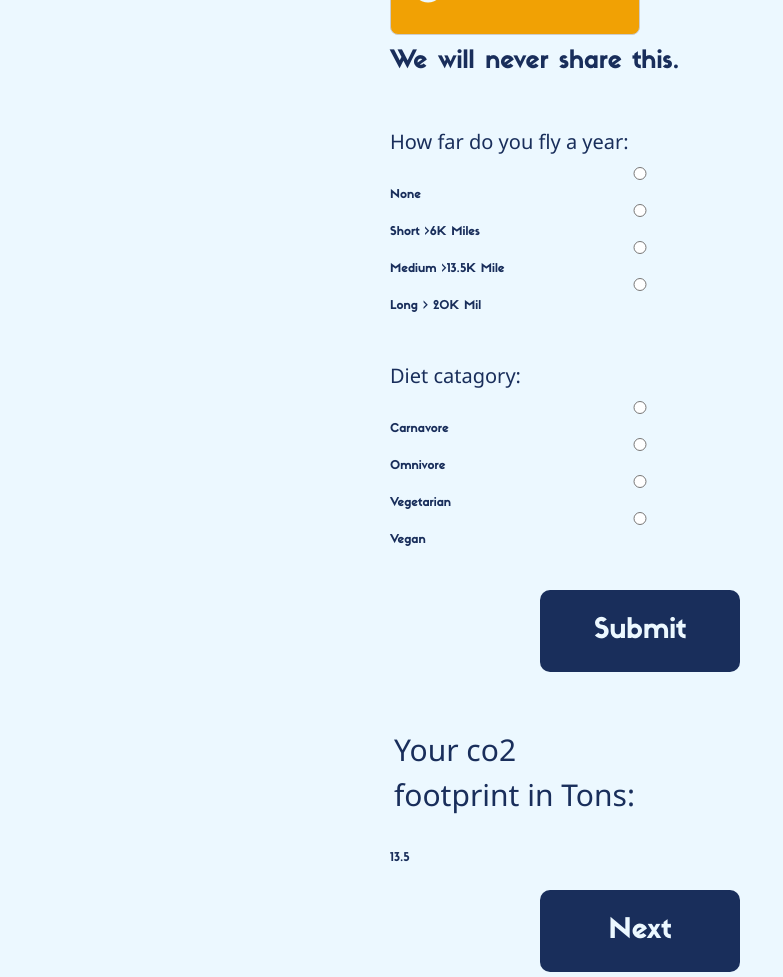
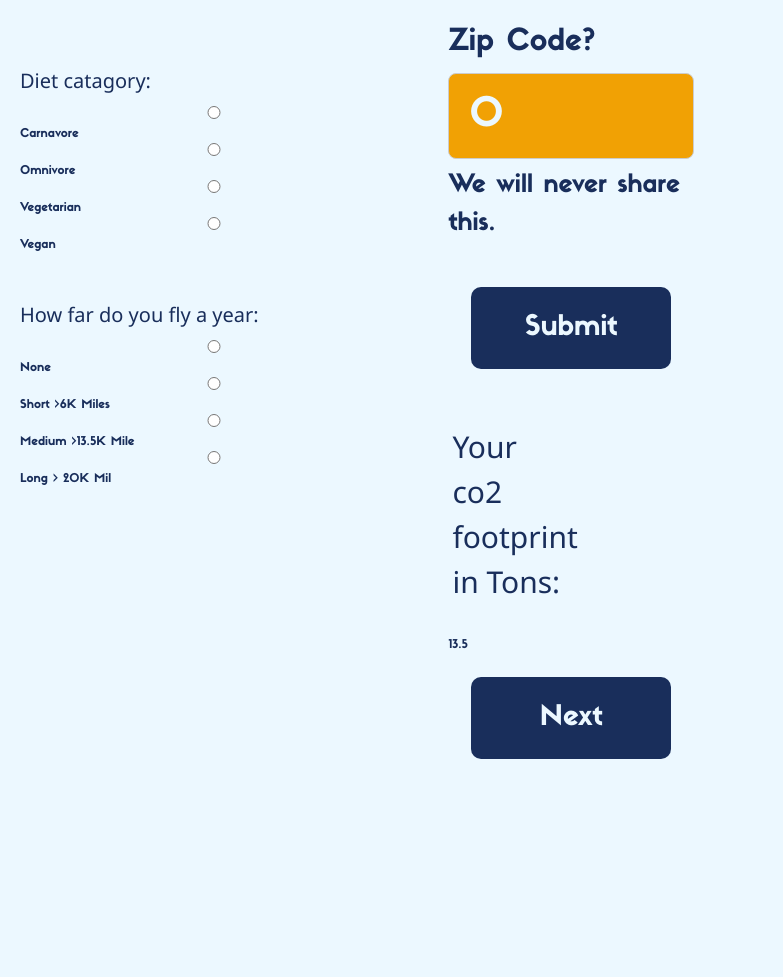
Before and after one commit to BOB450/LightCo2-Survay, a PHP site: page / in a window 1280 px wide. Shown: the whole page, without its empty margins (0-783 px from the left). After the commit the page ends 759 px from the top, so only its background shows below. Run offline with PHP 8.4, Linux system fonts and the light colour scheme.

Commit message:
Formating

```diff
--- a/index.php
+++ b/index.php
@@ -4,6 +4,7 @@
 
 <link rel="stylesheet" href="https://www.w3schools.com/w3css/4/w3.css">
 <link rel="stylesheet" href="style.css">
+<meta name="viewport" content="width=device-width, initial-scale=1.0">
 
 <body>
 
@@ -54,15 +55,22 @@ function myFunction() {
 
 <form method="post" action="<?php echo htmlspecialchars($_SERVER["PHP_SELF"]);?>">
 
-  <h2>Carbon Survay</h2>
-
-  <div> <!--This div contains the zipcode textbox. TODO: format-->
+  <div class="left"> <!--This div contains the zipcode textbox. TODO: format-->
     <div style="font-size: 30px;">Zip Code?</div> <input type="text" class="w3-input w3-border w3-round-large" name="zipcode" value="<?php echo $zipcode;?>">
     <div style="font-size: 25px;">We will never share this.</div>
   </div>
 
   <br><br>
 
+  <div class="main">
+    <div> <!--This div contains the diet question for formating. TODO: format-->
+        <h4>  Diet catagory:</h4>
+       <input type="radio" name="diet" <?php if (isset($diet) && $diet=="3.3") echo "checked";?> value="3.3">Carnavore
+       <input type="radio" name="diet" <?php if (isset($diet) && $diet=="2.5") echo "checked";?> value="2.5">Omnivore
+       <input type="radio" name="diet" <?php if (isset($diet) && $diet=="1.7") echo "checked";?> value="1.7">Vegetarian
+       <input type="radio" name="diet" <?php if (isset($diet) && $diet=="1.5") echo "checked";?> value="1.5">Vegan
+    </div>
+    <br><br>
     <div> <!--This div contains the Milage textbox. TODO: format-->
       <h4>How far do you fly a year:</h4>
       <input type="radio" name="travel" <?php if (isset($travel) && $travel=="3.3") echo "checked";?> value=".2">None
@@ -70,19 +78,9 @@ function myFunction() {
       <input type="radio" name="travel" <?php if (isset($travel) && $travel=="1.7") echo "checked";?> value="4.5">Medium >13.5K Mile
       <input type="radio" name="travel" <?php if (isset($travel) && $travel=="1.5") echo "checked";?> value="11.5"> Long > 20K Mil
     </div>
-
+  </div>
   <br><br>
-
-  <div> <!--This div contains the diet question for formating. TODO: format-->
-    <h4>  Diet catagory:</h4>
-    <input type="radio" name="diet" <?php if (isset($diet) && $diet=="3.3") echo "checked";?> value="3.3">Carnavore
-    <input type="radio" name="diet" <?php if (isset($diet) && $diet=="2.5") echo "checked";?> value="2.5">Omnivore
-    <input type="radio" name="diet" <?php if (isset($diet) && $diet=="1.7") echo "checked";?> value="1.7">Vegetarian
-    <input type="radio" name="diet" <?php if (isset($diet) && $diet=="1.5") echo "checked";?> value="1.5">Vegan
-  </div>
-
-  <br><br>
-
+  <div class="right">
     <div class="buttonholder"> <!--This div containes the submit button. TODO: format-->
       <input class="button" class="block" type="submit" name="Apply" value="Submit">
     </div>
@@ -100,6 +98,7 @@ function myFunction() {
     <div class="buttonholder"> <!--This div containes the Next Button. TODO: format-->
      <button class="button" onclick="myFunction()"> <span>Next </span> </button>
     <div>
+  </div>
 
 </form>
 
--- a/style.css
+++ b/style.css
@@ -5,48 +5,17 @@ font-size:12px;
 p, h1, form, button{border:0; margin:0; padding:0;}
 .spacer{clear:both; height:1px;}
 /* ----------- My Form ----------- */
-.form{
-margin:0 auto;
-width:400px;
-padding:14px;
-}
 html, body {
 	width: 100%;
 	height: 100%;
 	display: -webkit-box;
 	display: flex;
-	-webkit-box-align: center;
-			align-items: center;
-	-webkit-box-pack: center;
-			justify-content: center;
 	color: #192E5B;
 	background-color: #ECF8FF;
 	-webkit-user-select: none;
 	   -moz-user-select: none;
 		-ms-user-select: none;
 			user-select: none;
-  }
-
-
-  #form-wrapper {
-  width: 100%;
-  display: -webkit-box;
-  display: flex;
-  -webkit-box-orient: vertical;
-  -webkit-box-direction: normal;
-      flex-direction: column;
-  -webkit-box-align: center;
-      align-items: center;
-  }
-
-  form {
-  width: 90%;
-  max-width: 500px;
-  }
-  form #form-title {
-  margin-top: 0;
-  font-weight: 400;
-  text-align: center;
   }
 
 /* ----------- basic ----------- */
@@ -237,7 +140,7 @@ button,input
   input[type=text] {
 	background-color:  #F1A104;
 	border: 6px solid  #F1A104;
-	width: 50%;
+	width: 100%;
 	padding: 12px 20px;
 	margin: 8px 0;
 	box-sizing: border-box;
@@ -250,3 +153,28 @@ button,input
     font-family: Sifon;
     src: local('SIFONN_PRO.woff'), url('SIFONN_PRO.woff') format('woff');
 }
+
+.left {
+	padding:20px;
+	float:right;
+	width:40%; /* The width is 40%, by default */
+  }
+
+  .main {
+	padding:20px;
+	float:left;
+	width:60%; /* The width is 60%, by default */
+  }
+
+  .right {
+	padding:20px;
+	float:left;
+	width:40%; /* The width is 40%, by default */
+  }
+
+  /* Use a media query to add a break point at 800px: */
+  @media screen and (max-width:800px) {
+	.left, .main, .right {
+	  width:100%; /* The width is 100%, when the viewport is 800px or smaller */
+	}
+  }
```
Also changed, not shown: other parts of style.css (+0 -66 lines). Lines whose indentation alone changed are shown as unchanged.
